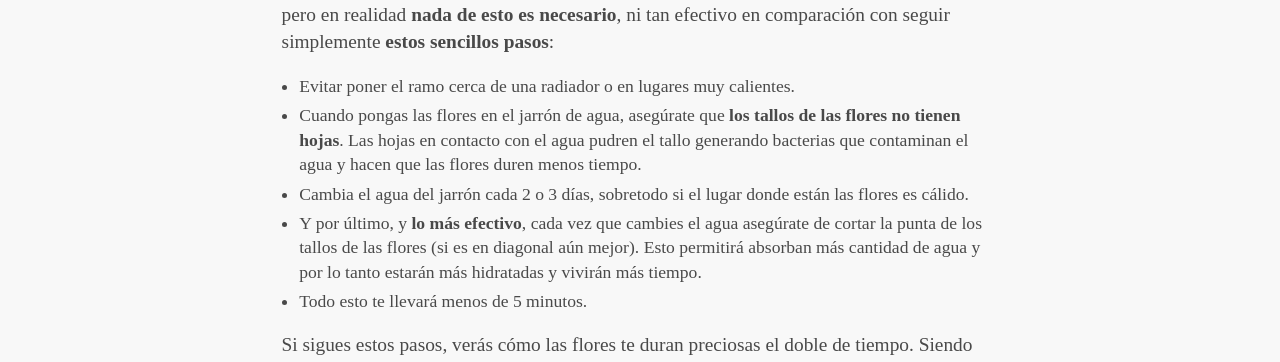
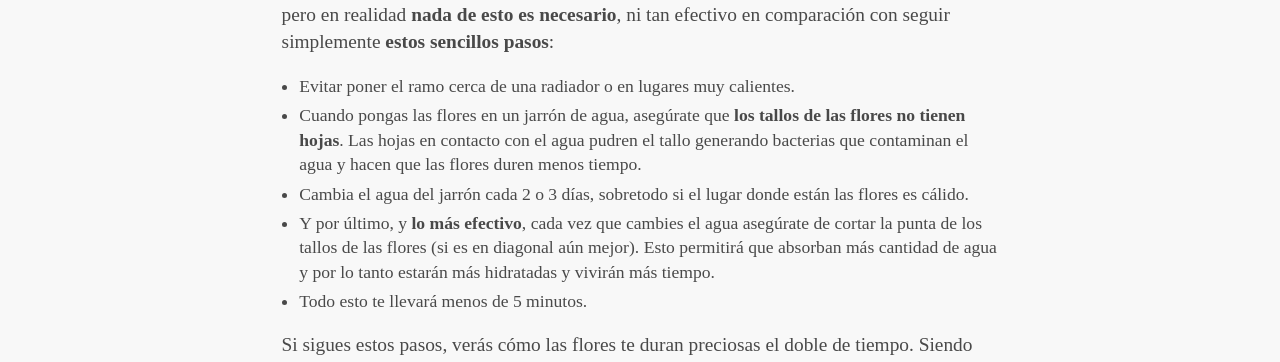
Before and after one commit to keyvanakbary/ramosilvestre.com, a Jekyll site: the page built from src/_posts/2017-11-30-como-cuidar-un-ramo-de-flores.md, in a window 1280 px wide and 900 px high, scrolled down 1630 px. Shown: the part 155-517 px from the top of the window. Built offline with Jekyll 4.4.1, drawn with Linux system fonts in a browser that asks for light colours; some web fonts are replaced.

Commit message:
Update 2017-11-30-como-cuidar-un-ramo-de-flores.md

```diff
--- a/src/_posts/2017-11-30-como-cuidar-un-ramo-de-flores.md
+++ b/src/_posts/2017-11-30-como-cuidar-un-ramo-de-flores.md
@@ -22,9 +22,9 @@ La verdad que conseguir que un ramo de flores te dure más tiempo, incluso el do
 Hay diferentes productos líquidos y granulados que sirven para hacer vivir más tiempo las flores, que puedes conseguir en una floristería o tienda de jardinería sin problemas. También hay ‘leyendas’ como que las flores viven más tiempo si les echas azúcar o aspirina al agua, pero en realidad  **nada de esto es necesario**, ni tan efectivo en comparación con seguir simplemente **estos sencillos pasos**:
 
 * Evitar poner el ramo cerca de una radiador o en lugares muy calientes.
-* Cuando pongas las flores en el jarrón de agua, asegúrate que **los tallos de las flores no tienen hojas**. Las hojas en contacto con el agua pudren el tallo generando bacterias que contaminan el agua y hacen que las flores duren menos tiempo.
+* Cuando pongas las flores en un jarrón de agua, asegúrate que **los tallos de las flores no tienen hojas**. Las hojas en contacto con el agua pudren el tallo generando bacterias que contaminan el agua y hacen que las flores duren menos tiempo.
 * Cambia el agua del jarrón cada 2 o 3 días, sobretodo si el lugar donde están las flores es cálido.
-* Y por último, y **lo más efectivo**, cada vez que cambies el agua asegúrate de cortar la punta de los tallos de las flores (si es en diagonal aún mejor). Esto permitirá absorban más cantidad de agua y por lo tanto estarán más hidratadas y vivirán más tiempo.
+* Y por último, y **lo más efectivo**, cada vez que cambies el agua asegúrate de cortar la punta de los tallos de las flores (si es en diagonal aún mejor). Esto permitirá que absorban más cantidad de agua y por lo tanto estarán más hidratadas y vivirán más tiempo.
 * Todo esto te llevará menos de 5 minutos.
 
 Si sigues estos pasos, verás cómo las flores te duran preciosas el doble de tiempo. Siendo florista, es algo que hacemos habitualmente para mantener nuestras flores más frescas. **¡Pruébalo!** 😉
```
